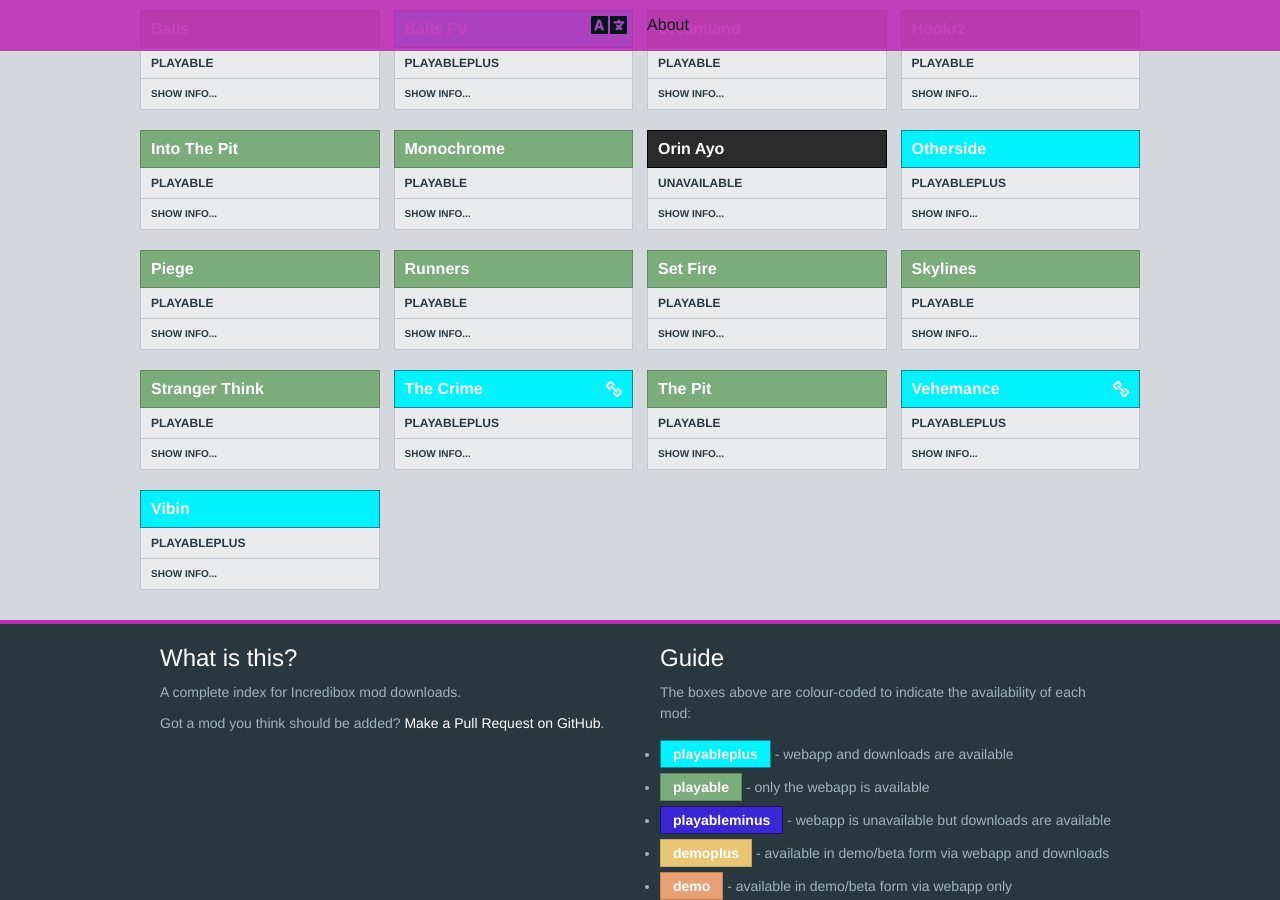
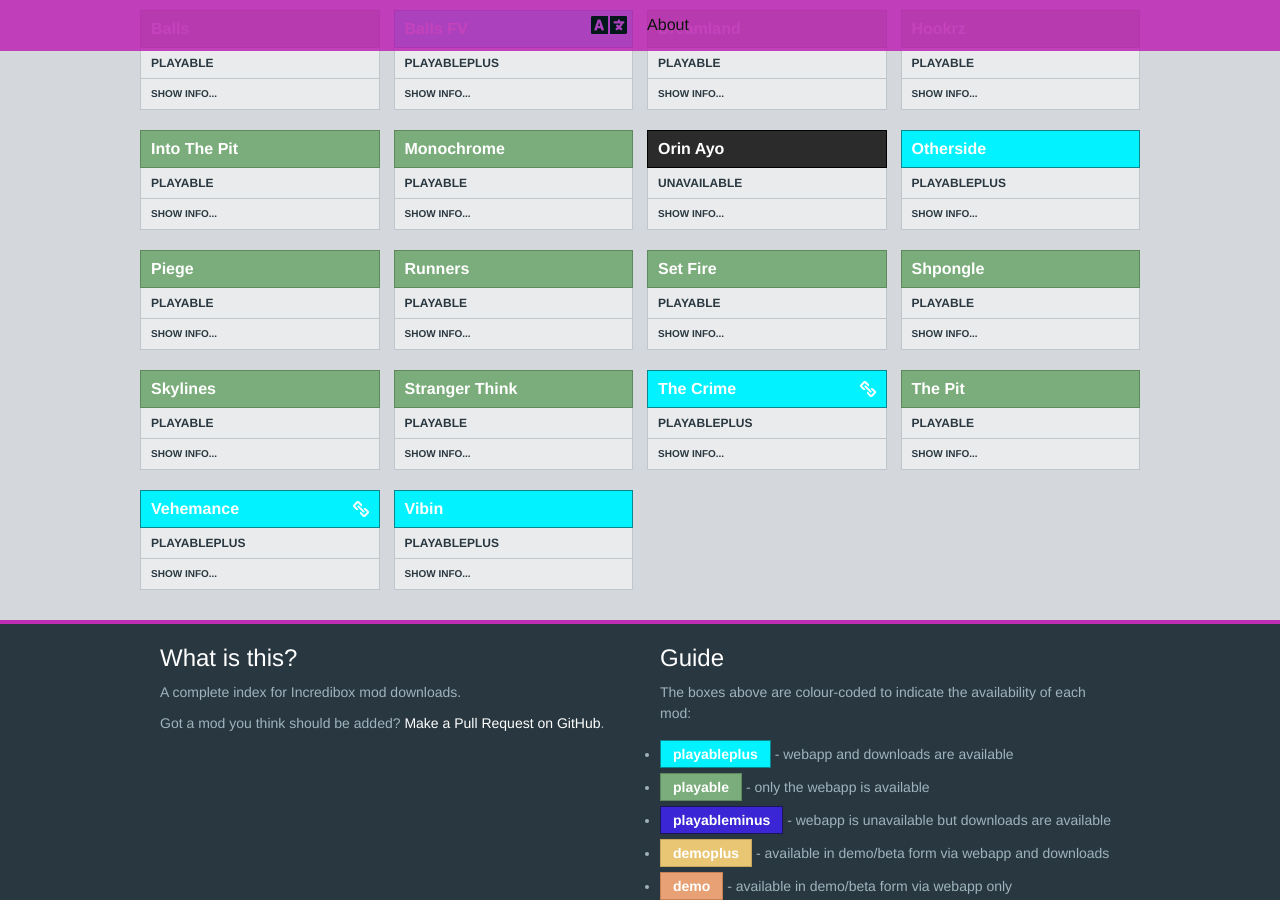
Before and after one commit to Incredimods/incredimods.github.io, a Jekyll site: the page built from _pages/index.html, in a window 1280 px wide and 900 px high, scrolled down 421 px. Built offline with Jekyll 4.4.1, drawn with Linux system fonts in a browser that asks for light colours.

Commit message:
Update sites.json

```diff
--- a/_data/sites.json
+++ b/_data/sites.json
@@ -90,6 +90,12 @@
         "names": ["set fire"]
     },
     {
+        "name": "Shpongle",
+        "webapp": "https://incredimods.github.io/Shpongle",
+        "availability": "playable",
+        "names": ["shpongle"]
+    },
+    {
         "name": "Skylines",
         "webapp": "https://incredimods.github.io/Skylines",
         "availability": "playable",
```
